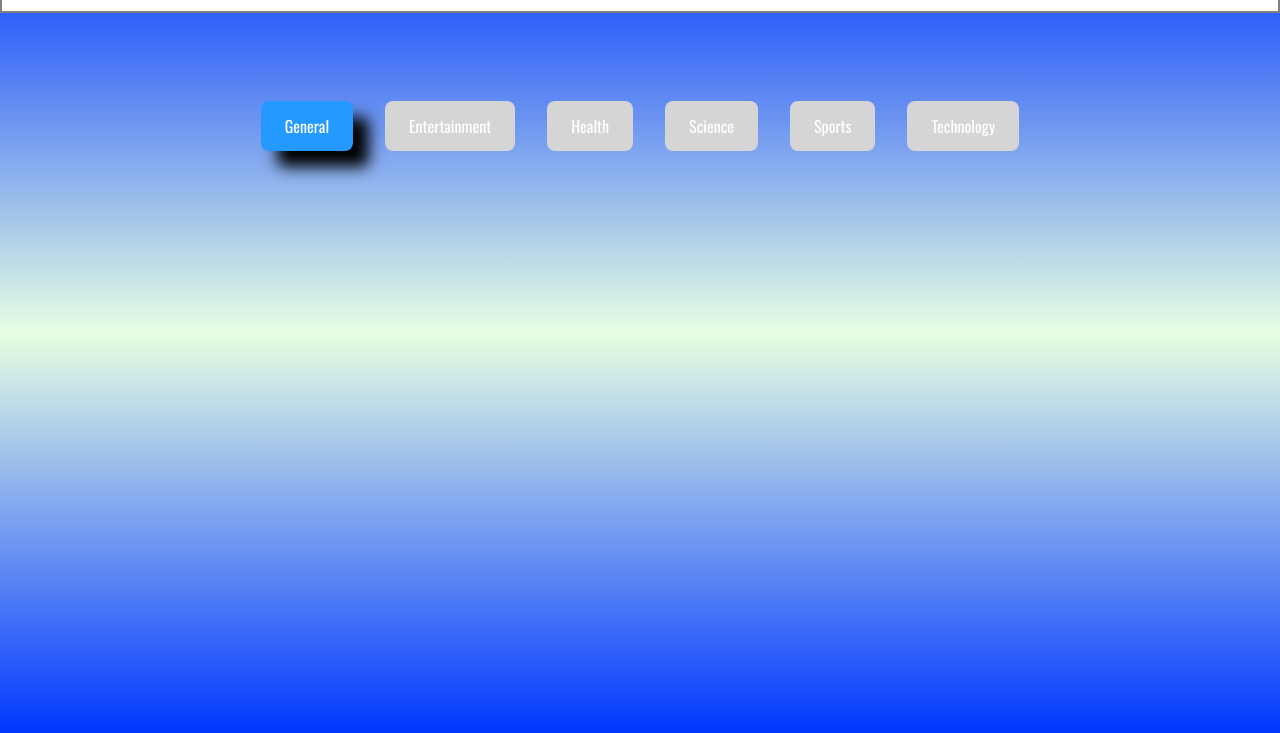
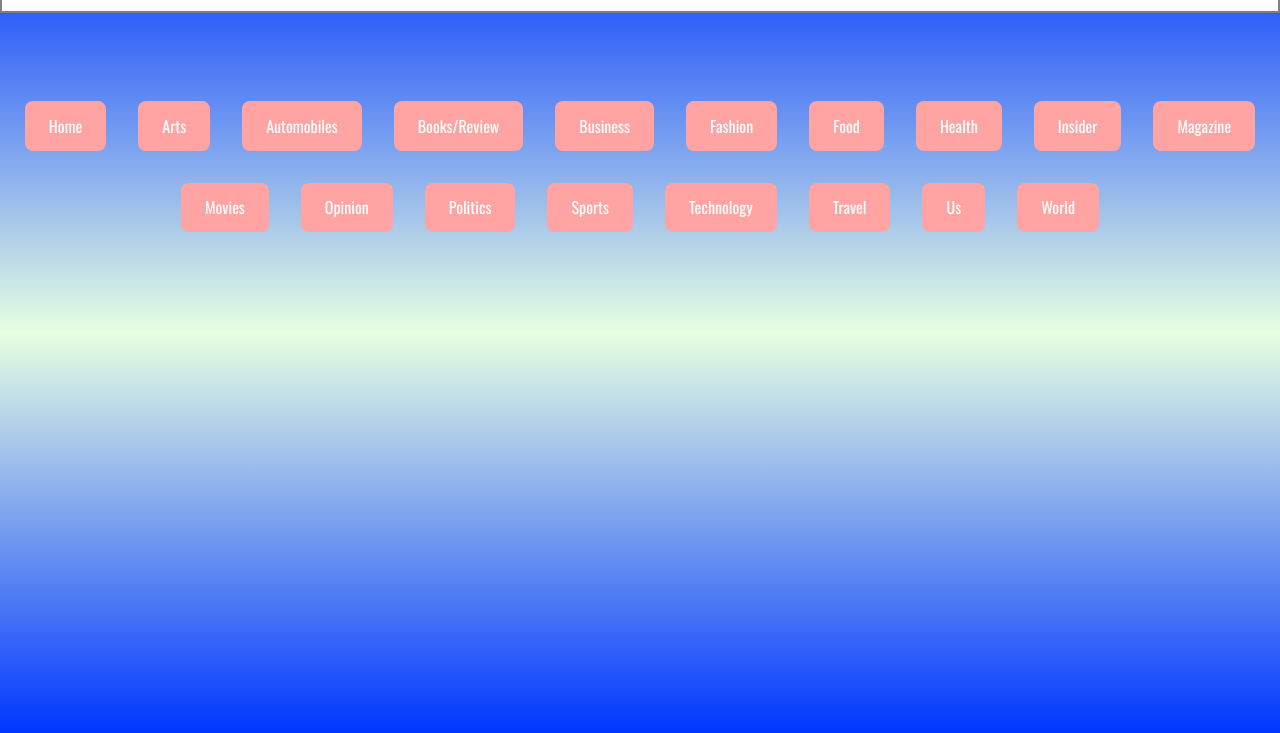
Before and after one commit to goatzygames/goatzy-codes, a plain HTML site: page News/news.html in a window 1280 px wide. Shown: the part 67-800 px from the top of the page. Drawn offline with Linux system fonts and the light colour scheme; no server answers.

Commit message:
news update!!1!

```diff
--- a/News/news.js
+++ b/News/news.js
@@ -1,40 +1,49 @@
-//API Used: http://newsapi.org/s/india-news-api
+// API Key for NY Times
+let apiKey = "EzaTt4KDAPFH6AN5TpfWJXXjYE2phx7R";
 const container = document.querySelector(".container");
 const optionsContainer = document.querySelector(".options-container");
-let apiKey = "bea01b05876d4c04946ce4cff8ae7c5a"
-// "in" stands for India
-const country = "us";
 const options = [
-  "general",
-  "entertainment",
+  "home",
+  "arts",
+  "automobiles",
+  "books/review",
+  "business",
+  "fashion",
+  "food",
   "health",
-  "science",
+  "insider",
+  "magazine",
+  "movies",
+  "opinion",
+  "politics",
   "sports",
   "technology",
+  "travel",
+  "us",
+  "world"
 ];
-//100 requests per day
+
+// Request URL for NY Times API (use a relevant endpoint)
 let requestURL;
-//Create cards from data
+
+// Function to generate cards from data
 const generateUI = (articles) => {
   for (let item of articles) {
     let card = document.createElement("div");
     card.classList.add("news-card");
     card.innerHTML = `<div class="news-image-container">
-    <img src="${item.urlToImage || "./newspaper.jpg"}" alt="Image not available at the moment..." />
+      <img src="${item.multimedia && item.multimedia[0] ? item.multimedia[0].url : './newspaper.jpg'}" alt="Image not available at the moment..." />
     </div>
     <div class="news-content">
-      <div class="news-title">
-        ${item.title}
-      </div>
-      <div class="news-description">
-      ${item.description || item.content || ""}
-      </div>
+      <div class="news-title">${item.title}</div>
+      <div class="news-description">${item.abstract || item.lead_paragraph || ""}</div>
       <a href="${item.url}" target="_blank" class="view-button">Read More</a>
     </div>`;
     container.appendChild(card);
   }
 };
-//News API Call
+
+// Function to fetch and display news from NY Times API
 const getNews = async () => {
   container.innerHTML = "";
   let response = await fetch(requestURL);
@@ -43,35 +52,42 @@ const getNews = async () => {
     return false;
   }
   let data = await response.json();
-  generateUI(data.articles);
+  generateUI(data.results); // Adjusting to handle NY Times API response
 };
-//Category Selection
+
+// Function to select a category (not needed for NY Times API as it doesn't support categories like NewsAPI)
 const selectCategory = (e, category) => {
   let options = document.querySelectorAll(".option");
   options.forEach((element) => {
     element.classList.remove("active");
   });
-  requestURL = `https://newsapi.org/v2/top-headlines?country=${country}&category=${category}&apiKey=${apiKey}`;
+  requestURL = `https://api.nytimes.com/svc/topstories/v2/${category}.json?api-key=${apiKey}`;
   e.target.classList.add("active");
   getNews();
 };
-//Options Buttons
+
+// Create buttons for categories (if needed)
 const createOptions = () => {
-  for (let i of options) {
-    optionsContainer.innerHTML += `<button class="option ${
-      i == "general" ? "active" : ""
-    }" onclick="selectCategory(event,'${i}')">${i}</button>`;
-  }
+  // Categories are static; you may want to use only general or omit the category feature
+  optionsContainer.innerHTML = "";
+  options.forEach(i => {
+    optionsContainer.innerHTML += `<button class="option" onclick="selectCategory(event,'${i}')">${i}</button>`;
+  });
 };
+
+// Initialize the page with default content
 const init = () => {
   optionsContainer.innerHTML = "";
   getNews();
   createOptions();
 };
+
 window.onload = () => {
-  requestURL = `https://newsapi.org/v2/top-headlines?country=${country}&category=general&apiKey=${apiKey}`;
+  // Default category could be 'home' or 'general'
+  requestURL = `https://api.nytimes.com/svc/topstories/v2/home.json?api-key=${apiKey}`;
   init();
 };
+
 
 document.getElementById("MenuButton").onclick = function () {
     console.log("Hey it works!")
--- a/News/newsstyle.css
+++ b/News/newsstyle.css
@@ -159,7 +159,7 @@ input:focus {
     text-align: center;
   }
   .option {
-    background-color: #d5d5d5;
+    background-color: #ffa3a3;
     border: none;
     cursor: pointer;
     padding: 0.8em 1.5em;
```
